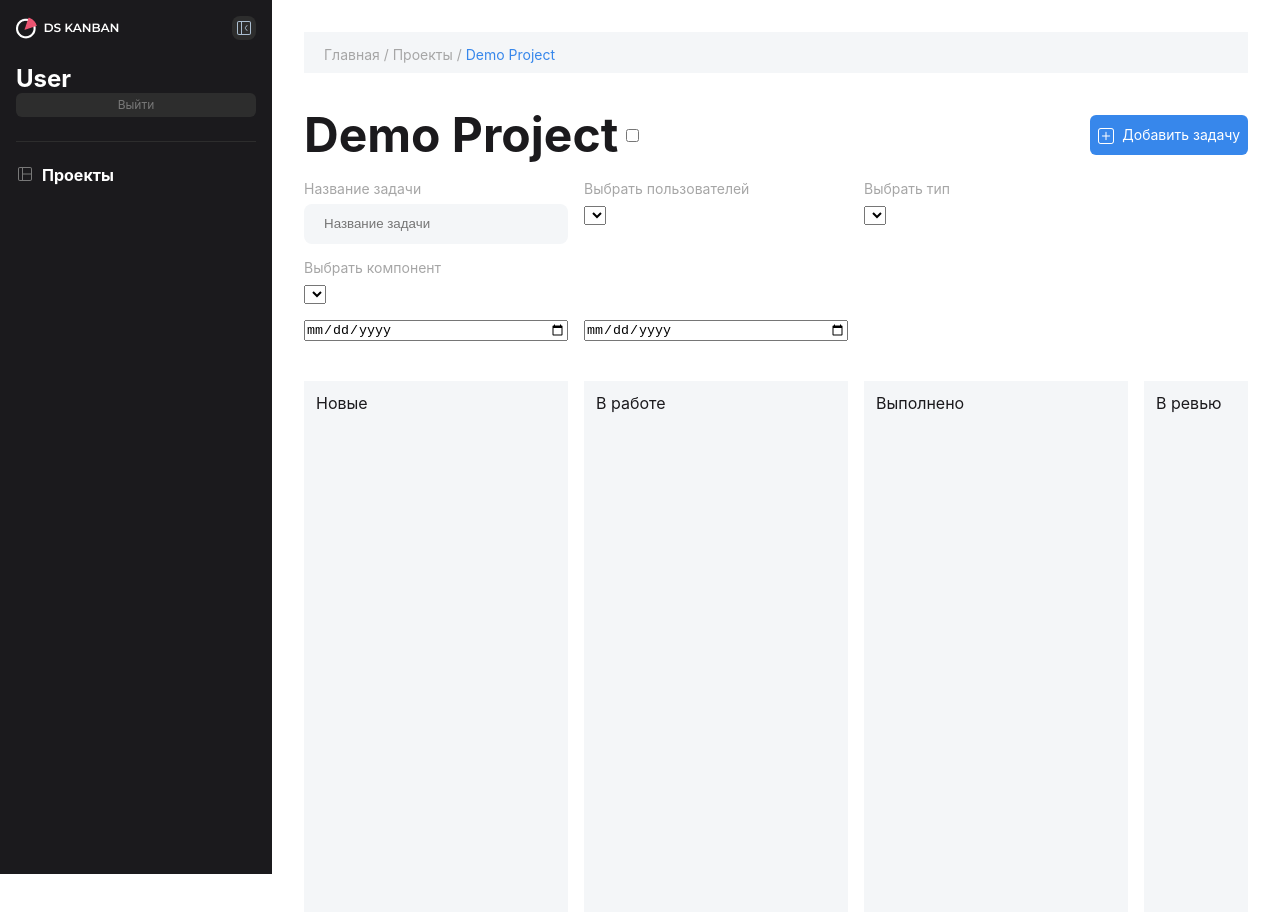
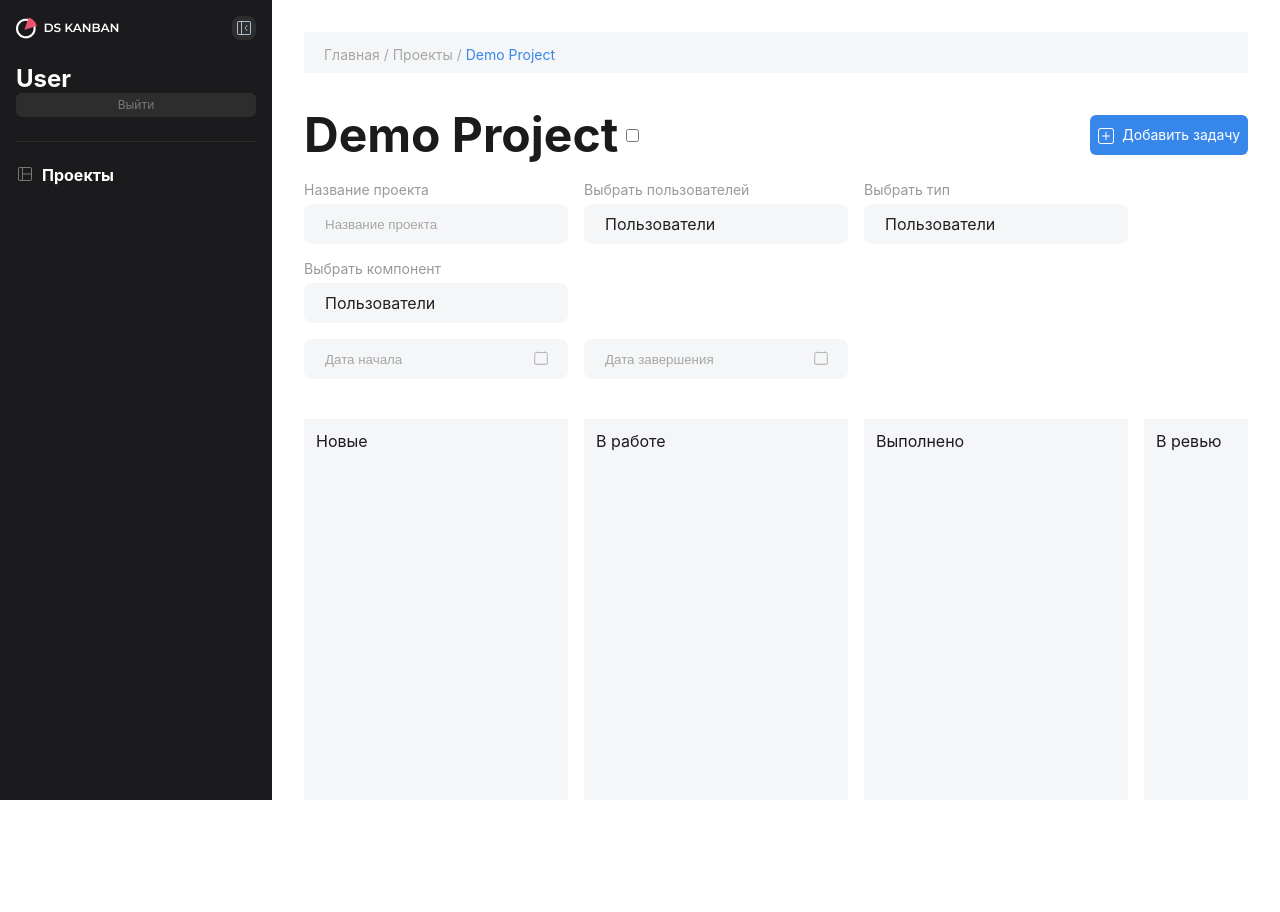
Before and after one commit to Vladimir-Seropol/kanban-task-tracker1, a Next.js app: page /projects/slug in a window 1280 px wide. Shown: the top 912 px of the page. After the commit the page ends 800 px from the top, so only its background shows below. Built offline with nearby package versions, Linux system fonts and the light colour scheme.

Commit message:
измененил поля для дат

```diff
--- a/src/components/Inputs/DatePicker/CustomDatePicker.tsx
+++ b/src/components/Inputs/DatePicker/CustomDatePicker.tsx
@@ -1,29 +1,66 @@
-import React from 'react';
+/* eslint-disable @next/next/no-img-element */
+/* eslint-disable react/require-default-props */
+/* eslint-disable jsx-a11y/label-has-associated-control */
+import React, { useState } from 'react';
 import DatePicker from 'react-datepicker';
 import 'react-datepicker/dist/react-datepicker.css';
 import styles from '../InputBase.module.css';
 
 interface DatePickerProps {
-  label: string;
   value: Date | null;
   onChange: (date: Date | null) => void;
   disabled?: boolean;
+  className?: string; // Для кастомного класса контейнера
+  inputClassName?: string; // Для кастомного класса input
+  placeholder?: string;
 }
 
 export default function CustomDatePicker({
-  label,
   value,
   onChange,
   disabled = false,
+  className,
+  inputClassName,
+  placeholder,
 }: DatePickerProps) {
+  const [showCalendar, setShowCalendar] = useState(false); // Состояние для отображения календаря
+
+  // Функция для переключения состояния календаря
+  const handleIconClick = () => {
+    setShowCalendar((prev) => !prev); // Меняем состояние видимости календаря
+  };
+
   return (
-    <div className={styles.wrapper}>
-      <label className={styles.label}>{label}</label>
+    <div className={`${styles.wrapper} ${className || ''}`}>
       <DatePicker
         selected={value}
         onChange={onChange}
         disabled={disabled}
-        className={`${styles.input} ${disabled ? styles.disabled : ''}`}
+        placeholderText={placeholder}
+        className={`${styles.input} ${disabled ? styles.disabled : ''} ${inputClassName || ''}`}
+        open={showCalendar} // Используем свойство open для управления видимостью
+        onClickOutside={() => setShowCalendar(false)} // Закрытие календаря при клике вне поля
+      />
+
+      <img
+        src="/icon_calendar.svg"
+        alt="icon_calendar"
+        style={{
+          position: 'absolute',
+          top: '12px',
+          right: '20px',
+          cursor: 'pointer',
+        }}
+        onClick={handleIconClick}
+        onKeyDown={(e) => {
+          if (e.key === 'Enter' || e.key === ' ') {
+            // Обработка Enter или Space
+            handleIconClick();
+          }
+        }}
+        // eslint-disable-next-line jsx-a11y/no-noninteractive-element-to-interactive-role
+        role="button" // Указываем, что это кнопка
+        tabIndex={0} // Даем элементу возможность быть фокусируемым
       />
     </div>
   );
--- a/src/components/Inputs/InputBase.module.css
+++ b/src/components/Inputs/InputBase.module.css
@@ -2,7 +2,8 @@
     display: flex;
     flex-direction: column;
     position: relative;
-    max-width: 302px;
+    /* max-width: 302px; */
+    width: 264px;
     font-family: var(--font-inter) sans-serif;
 }
 
--- a/src/components/Inputs/SelectInput/SelectInput.tsx
+++ b/src/components/Inputs/SelectInput/SelectInput.tsx
@@ -1,3 +1,5 @@
+/* eslint-disable jsx-a11y/click-events-have-key-events */
+/* eslint-disable jsx-a11y/label-has-associated-control */
 import React, { useState, useEffect, useRef } from 'react';
 import styles from '../InputBase.module.css';
 import stylesSelect from './SelectInput.module.css';
@@ -13,6 +15,7 @@ interface MultiSelectProps {
   options: User[];
   value: User[];
   onChange: (value: User[]) => void;
+  // eslint-disable-next-line react/require-default-props
   disabled?: boolean;
 }
 
@@ -65,6 +68,8 @@ export default function MultiSelectInput({
       <label className={styles.label}>{label}</label>
       <div
         className={`${styles.input} ${disabled ? styles.disabled : ''} ${stylesSelect.input}`}
+        role="button"
+        tabIndex={0}
         onClick={toggleDropdown}
       >
         {value.length > 0
--- a/src/components/Inputs/TextInput/TextInput.tsx
+++ b/src/components/Inputs/TextInput/TextInput.tsx
@@ -1,3 +1,4 @@
+/* eslint-disable jsx-a11y/label-has-associated-control */
 import React from 'react';
 import styles from '../InputBase.module.css';
 
@@ -6,7 +7,9 @@ interface TextInputProps {
   placeholder: string;
   value: string;
   onChange: (value: string) => void;
+  // eslint-disable-next-line react/require-default-props
   disabled?: boolean;
+  // eslint-disable-next-line react/require-default-props
   status?: 'default' | 'warning' | 'error' | 'success' | 'loading';
 }
 
--- a/src/pages/index.tsx
+++ b/src/pages/index.tsx
@@ -4,7 +4,6 @@ import Header from '@/components/Header';
 import Footer from '@/components/Footer';
 import TextInput from '@/components/Inputs/TextInput/TextInput';
 import SelectInput from '@/components/Inputs/SelectInput/SelectInput';
-import CustomDatePicker from '@/components/Inputs/DatePicker/CustomDatePicker';
 import styles from '../styles/Home.module.css';
 
 // Интерфейс для пользователей выпадающего списка
@@ -49,11 +48,6 @@ export default function Home() {
                 value={selectedUsers}
                 onChange={setSelectedUsers}
               />
-              <CustomDatePicker
-                label="Выбрать дату"
-                value={null}
-                onChange={() => {}}
-              />
             </div>
           </div>
         </main>
--- a/src/pages/login/index.tsx
+++ b/src/pages/login/index.tsx
@@ -1,3 +1,5 @@
+/* eslint-disable import/no-extraneous-dependencies */
+/* eslint-disable import/order */
 import Button from '@/components/Button';
 import { inter } from '@/assets/fonts/fonts';
 import style from './login.module.css';
--- a/src/pages/projects/slug/index.tsx
+++ b/src/pages/projects/slug/index.tsx
@@ -1,14 +1,31 @@
+/* eslint-disable react/jsx-curly-brace-presence */
 /* eslint-disable @next/next/no-img-element */
 import Link from 'next/link';
+// eslint-disable-next-line import/order
 import Button from '../../../components/Button';
+// eslint-disable-next-line import/order
 import style from './style.module.css';
 // eslint-disable-next-line import/order
 import { useState, useEffect } from 'react';
+import CustomDatePicker from '@/components/Inputs/DatePicker/CustomDatePicker';
+import SelectInput from '@/components/Inputs/SelectInput/SelectInput';
+import TextInput from '@/components/Inputs/TextInput/TextInput';
+
+interface User {
+  id: number;
+  firstName: string;
+  lastName: string;
+}
 
 export default function Slug() {
   // Состояние для хранения данных о пользователе
   const [user, setUser] = useState(null);
   const [isClicked, setIsClicked] = useState(false); // Состояние для отслеживания клика
+  const [selectedUsers, setSelectedUsers] = useState<User[]>([]);
+
+  // Добавляем состояние для выбранной даты
+  const [startDate, setStartDate] = useState<Date | null>(null);
+  const [endDate, setEndDate] = useState<Date | null>(null);
 
   // Эмуляция запроса данных о пользователе (например, через fetch)
   useEffect(() => {
@@ -25,12 +42,18 @@ export default function Slug() {
     fetchUserData();
   }, []); // Запрашиваем данные только один раз при монтировании компонента
 
+  // Интерфейс для пользователей выпадающего списка
+  const users = [
+    { id: 1, firstName: 'Иван', lastName: 'Иванов' },
+    { id: 2, firstName: 'Петр', lastName: 'Петров' },
+    { id: 3, firstName: 'Сергей', lastName: 'Сергеев' },
+  ];
+
   const handleClick = () => {
     setIsClicked(!isClicked); // Меняем состояние при клике
   };
 
   return (
-    <div className="container">
     <main className="main">
       <div className={style.board}>
         <div
@@ -83,10 +106,7 @@ export default function Slug() {
                 alt="icon_board"
                 style={{ verticalAlign: 'top', marginRight: '8px' }}
               />
-                <h4
-                  //   className={style.board__left_project_text}
-                  style={{ color: '#fff', display: 'inline-block' }}
-                >
+              <h4 style={{ color: '#fff', display: 'inline-block' }}>
                 Проекты
               </h4>
             </Link>
@@ -115,6 +135,7 @@ export default function Slug() {
             {user?.is_admin && (
               <Button
                 svg={
+                  // eslint-disable-next-line @next/next/no-img-element
                   <img
                     src="/icon_create.svg"
                     alt="icon_create"
@@ -130,40 +151,53 @@ export default function Slug() {
           </div>
           <div className={style.board__right_selection}>
             <div className={style.board__right_selection_item}>
-                <p>Название задачи</p>
-                <input type="text" placeholder="Название задачи" />
+              <TextInput
+                placeholder="Название проекта"
+                value=""
+                onChange={() => {}}
+                label="Название проекта"
+              />
             </div>
             <div className={style.board__right_selection_item}>
-                <p>Выбрать пользователей</p>
-                <select name="" id="">
-                  Пользователь
-                </select>
+              <SelectInput
+                label="Выбрать пользователей"
+                options={users}
+                value={selectedUsers}
+                onChange={setSelectedUsers}
+              />
             </div>
             <div className={style.board__right_selection_item}>
-                <p>Выбрать тип</p>
-                <select name="" id="">
-                  Выбрать тип
-                </select>
+              <SelectInput
+                label="Выбрать тип"
+                options={users}
+                value={selectedUsers}
+                onChange={setSelectedUsers}
+              />
             </div>
             <div className={style.board__right_selection_item}>
-                <p>Выбрать компонент</p>
-                <select name="" id="">
-                  Выбрать компонент
-                </select>
+              <SelectInput
+                label="Выбрать компонент"
+                options={users}
+                value={selectedUsers}
+                onChange={setSelectedUsers}
+              />
             </div>
           </div>
           <div className={style.board__right_date}>
-              <input
-                className={style.doard__right_date_input}
-                type="date"
-                id="startDate"
-                name="startDate"
+            <CustomDatePicker
+              placeholder="Дата начала"
+              value={startDate}
+              onChange={setStartDate}
+              className={style.my_custom_class}
+              inputClassName={style.my_input_class}
             />
-              <input
-                className={style.doard__right_date_input}
-                type="date"
-                id="endDate"
-                name="endDate"
+
+            <CustomDatePicker
+              placeholder="Дата завершения"
+              value={endDate}
+              onChange={setEndDate}
+              className={style.my_custom_class}
+              inputClassName={style.my_input_class}
             />
           </div>
           <div className={style.board__right_tasks}>
@@ -174,14 +208,11 @@ export default function Slug() {
             <div className={style.board__right_tasks_item}>
               Готовы к тестированию
             </div>
-              <div className={style.board__right_tasks_item}>
-                В тестировании
-              </div>
+            <div className={style.board__right_tasks_item}>В тестировании</div>
             <div className={style.board__right_tasks_item}>Решены</div>
           </div>
         </div>
       </div>
     </main>
-    </div>
   );
 }
--- a/src/pages/projects/slug/style.module.css
+++ b/src/pages/projects/slug/style.module.css
@@ -1,12 +1,13 @@
 .board {
   display: flex;
   margin: 0 auto;
+  height: 100%;
   width: 100%;
 }
 
 .board__left {
     width: 272px;
-    height: 874px;
+    /* height: auto; */
     background: #1b1a1d;
     display: flex;
     flex-direction: column;
@@ -70,8 +71,9 @@
 .board__right {
   display: flex;
   flex-direction: column;
-  padding: 32px;
+  padding: 32px 32px 0;
   width: 100%;
+  height: 100%;
   overflow: hidden;
 }
 
@@ -136,12 +138,12 @@
 }
 
 .board__right_selection_item input {
-  width: 264px;
-  height: 40px;
+  /* width: 264px; */
+  /* height: 40px;
   border: none;
   background: #f4f6f8;
   padding: 11.5px 20px;
-  border-radius: 8px;
+  border-radius: 8px;  */
 }
 
 .board__right_selection_item input ::placeholder {
@@ -162,6 +164,10 @@
   margin-bottom: 40px;
 }
 
+.my_custom_class{
+    width: 100%;
+}
+
 .doard__right_date_input {
   width: 264px;
 }
@@ -170,6 +176,7 @@
   display: flex;
   gap: 16px;
   overflow-x: auto;
+  height: 100%;
 }
 
 .board__right_tasks::-webkit-scrollbar {
@@ -182,7 +189,7 @@
 .board__right_tasks_item {
   display: flex;
   flex-direction: column;
-  min-height: 550px;
+  height: 100%;
   width: 264px;
   flex-shrink: 0;
   overflow: hidden;
--- a/src/pages/projects/style.module.css
+++ b/src/pages/projects/style.module.css
@@ -1,12 +1,13 @@
 .board {
   display: flex;
   margin: 0 auto;
+  height: 100%;
   width: 100%;
 }
 
 .board__left {
   width: 272px;
-  height: 874px;
+  /* height: 874px; */
   background: #1b1a1d;
   display: flex;
   flex-direction: column;
@@ -17,6 +18,9 @@
   transition: all ease 0.3s;
 }
 
+.board__left_header_icon{
+    transition: all ease 0.30s ;
+}
 
 .is_clicked{
 width: 40px;
@@ -37,7 +41,7 @@ padding: 10px;
     top: 16px;
    z-index: 2;
     left: 10px;
-    transition: all ease 0.35s ;
+    transition: all ease 0.30s ;
     transform: rotate(180deg);
 }
 
@@ -63,8 +67,9 @@ margin-left: 10px;
 .board__right {
   display: flex;
   flex-direction: column;
-  padding: 32px;
+  padding: 32px 32px 0;
   width: 100%;
+  height: 100%;
   overflow: hidden;
 }
 
@@ -109,10 +114,12 @@ margin-left: 10px;
 }
 
 .board__right_selection {
-  display: flex;
+    display: flex;
+    justify-content:flex-start;
+flex-wrap: wrap;
   gap: 16px;
   margin-bottom: 16px;
-  flex-wrap: wrap;
+
 }
 
 .board__right_selected_projects{
@@ -129,15 +136,16 @@ margin-bottom: 40px;
     background-color:  #F4F6F8;
 }
 
+.board__right_projects{
+    height: 100%;
+}
+
 .board__right_internal_projects {
     display: flex;
     flex-wrap: wrap;
     overflow: hidden;
     height: 340px;
     overflow-y: auto;
-    /* display: grid;
-    grid-template-columns: repeat(auto-fit, minmax(200px, 1fr)); /* Или другое значение ширины */
-    /* grid-template-rows: repeat(2, 1fr);  */
     gap: 16px;
     border-top: 1px solid #EEEEEE;
     padding-top: 40px;
@@ -153,35 +161,39 @@ margin-bottom: 40px;
     background-color:  #F4F6F8;
 }
 
+
+
  .board__right_selection_item {
-  width: 264px;
+
+
+  /* width: 100%; */
 }
 
-.board__right_selection_item p {
+/* .board__right_selection_item p {
   font-family: Inter;
   font-size: 14px;
   font-weight: 400;
   line-height: 16.8px;
   color: #a6a6a6;
   margin-bottom: 6px;
-}
+} */
 
 .board__right_selection_item input {
-  width: 264px;
+  /* width: 100%;
   height: 40px;
   border: none;
   background: #f4f6f8;
   padding: 11.5px 20px;
-  border-radius: 8px;
+  border-radius: 8px; */
 }
 
-.board__right_selection_item input ::placeholder {
+/* .board__right_selection_item input ::placeholder {
   font-family: Inter;
   font-size: 14px;
   font-weight: 400;
   line-height: 16.8px;
   color: #a6a6a6;
-}
+} */
 
 .board__right_selection_checkbox{
     margin-bottom: 40px;
--- a/src/styles/globals.css
+++ b/src/styles/globals.css
@@ -27,3 +27,6 @@ a {
   max-width: 1440px;
   margin: 0 auto;
 }
+.main{
+    height: 100vh;
+}
```
Also changed, not shown: src/pages/projects/index.tsx (+24 -6 lines), public/icon_calendar.svg (added), src/components/Inputs/DatePicker/DatePicker.module.css (line endings or trailing spaces). Lines whose indentation alone changed are shown as unchanged.
